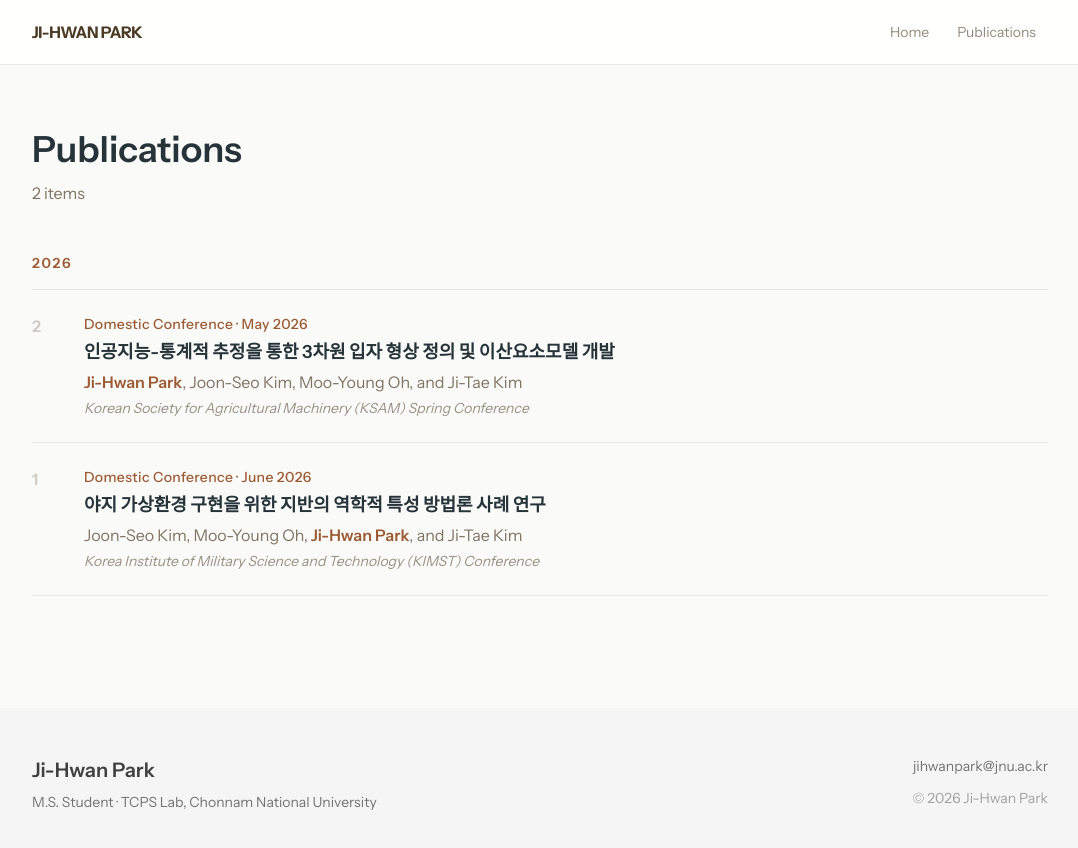
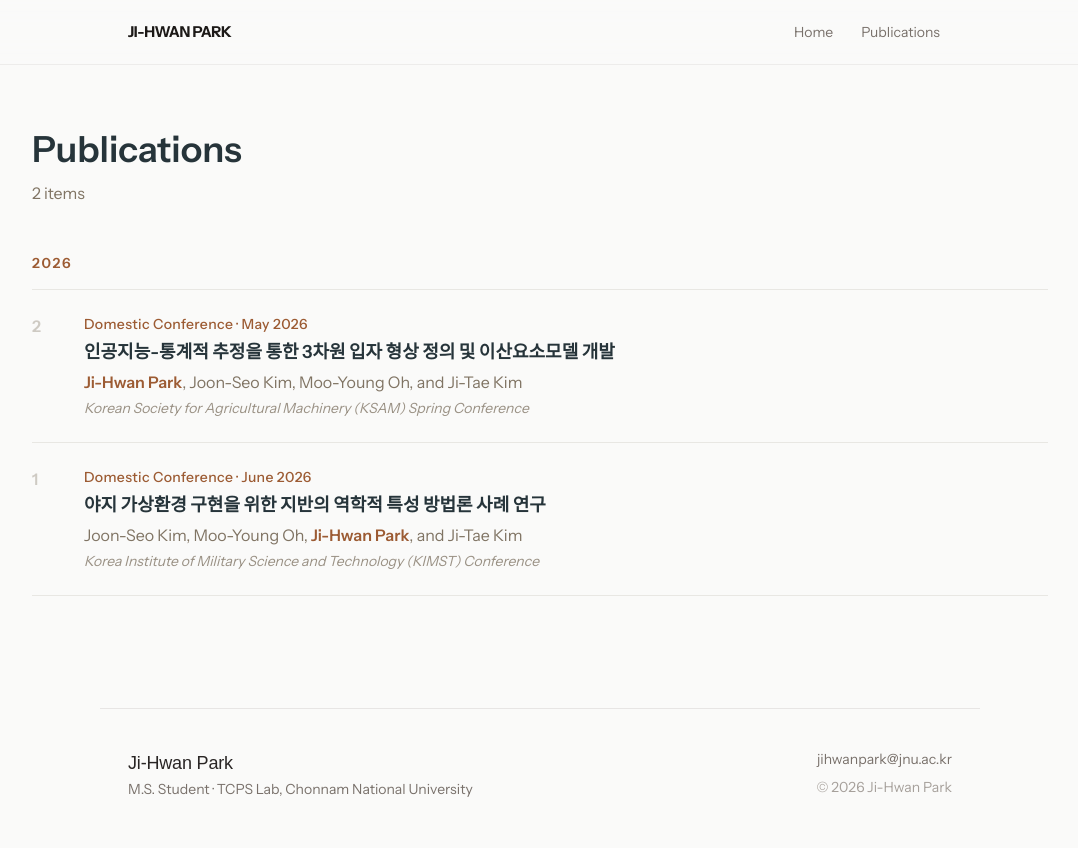
Before and after one commit to jihwannpark/jihwannpark.github.io, a Next.js app: page /publications in a window 1280 px wide. Shown: the top 848 px of the page, without its empty margins (100-1178 px from the left). Built offline with nearby package versions, Linux system fonts and the light colour scheme; a web font is replaced by a local one.

Commit message:
Redesign part 2: Nav, Footer, Socials (seokhyeon.com style)Redesign part 2: Nav, Footer, Socials

```diff
--- a/src/components/Footer.tsx
+++ b/src/components/Footer.tsx
@@ -2,35 +2,30 @@ import { profile } from "@/lib/content";
 
 export default function Footer() {
   return (
-    <footer className="w-full font-sans">
-      <div className="mx-auto mt-24 w-full rounded-t-[32px] bg-neutral-100 py-12 md:rounded-t-[48px]">
-        <div
-          className="mx-auto flex w-full max-w-[1080px] flex-col justify-between gap-6 text-sm text-neutral-500 md:flex-row"
+    <footer
+      className="mx-auto mt-24 w-full max-w-[880px] border-t border-stone-200 py-10"
       style={{
-            paddingLeft: "clamp(20px, 5vw, 32px)",
-            paddingRight: "clamp(20px, 5vw, 32px)",
+        paddingLeft: "clamp(20px, 5vw, 28px)",
+        paddingRight: "clamp(20px, 5vw, 28px)",
       }}
     >
+      <div className="flex flex-col justify-between gap-4 text-sm text-stone-500 sm:flex-row">
         <div>
-            <p className="mb-2 text-xl font-semibold text-neutral-700">
-              {profile.name}
-            </p>
-            <p>
+          <p className="font-serif text-lg text-stone-800">{profile.name}</p>
+          <p className="mt-0.5">
             {profile.role} · {profile.affiliation}
           </p>
         </div>
-
-          <div className="text-left md:text-right">
+        <div className="text-left sm:text-right">
           <a
             href={`mailto:${profile.email}`}
-              className="transition hover:text-[#9c5b33]"
+            className="transition hover:text-[#c2410c]"
           >
             {profile.email}
           </a>
-            <p className="mt-3 text-neutral-400">
+          <p className="mt-2 text-stone-400">
             © {new Date().getFullYear()} {profile.name}
           </p>
-          </div>
         </div>
       </div>
     </footer>
--- a/src/components/Nav.tsx
+++ b/src/components/Nav.tsx
@@ -13,22 +13,22 @@ export default function Nav() {
   const pathname = usePathname();
 
   return (
-    <nav className="sticky top-0 z-50 w-full border-b border-[#4b3a24]/10 bg-white/85 backdrop-blur-md">
+    <nav className="sticky top-0 z-50 w-full border-b border-stone-200/70 bg-[#fafaf9]/85 backdrop-blur-md">
       <div
-        className="mx-auto flex h-16 w-full max-w-[1080px] items-center justify-between"
+        className="mx-auto flex h-16 w-full max-w-[880px] items-center justify-between"
         style={{
-          paddingLeft: "clamp(20px, 5vw, 32px)",
-          paddingRight: "clamp(20px, 5vw, 32px)",
+          paddingLeft: "clamp(20px, 5vw, 28px)",
+          paddingRight: "clamp(20px, 5vw, 28px)",
         }}
       >
         <Link
           href="/"
-          className="font-nav text-base font-bold tracking-tight text-[#4b3a24]"
+          className="text-[15px] font-bold tracking-tight text-stone-900"
         >
           {profile.name.toUpperCase()}
         </Link>
 
-        <div className="flex items-center gap-1 font-nav text-sm">
+        <div className="flex items-center gap-1 text-sm">
           {ITEMS.map((item) => {
             const active =
               item.href === "/"
@@ -40,8 +40,8 @@ export default function Nav() {
                 href={item.href}
                 className={`rounded-full px-3 py-1.5 transition ${
                   active
-                    ? "bg-[#4b3a24]/8 font-semibold text-[#4b3a24]"
-                    : "text-[#4b3a24]/60 hover:text-[#4b3a24]"
+                    ? "font-semibold text-stone-900"
+                    : "text-stone-500 hover:text-stone-900"
                 }`}
               >
                 {item.label}
@@ -53,7 +53,7 @@ export default function Nav() {
               href={profile.cv}
               target="_blank"
               rel="noopener noreferrer"
-              className="rounded-full px-3 py-1.5 text-[#4b3a24]/60 transition hover:text-[#4b3a24]"
+              className="rounded-full px-3 py-1.5 text-stone-500 transition hover:text-stone-900"
             >
               CV
             </a>
--- /dev/null
+++ b/src/components/Socials.tsx
@@ -0,0 +1,92 @@
+import { profile } from "@/lib/content";
+
+/** Small circular icon buttons for email + external profile links. */
+
+function iconFor(label: string) {
+  const l = label.toLowerCase();
+  const common = {
+    width: 16,
+    height: 16,
+    viewBox: "0 0 24 24",
+    fill: "none",
+    stroke: "currentColor",
+    strokeWidth: 1.8,
+    strokeLinecap: "round" as const,
+    strokeLinejoin: "round" as const,
+  };
+  if (l.includes("mail") || l.includes("email"))
+    return (
+      <svg {...common}>
+        <rect x="3" y="5" width="18" height="14" rx="2" />
+        <path d="m3 7 9 6 9-6" />
+      </svg>
+    );
+  if (l.includes("github"))
+    return (
+      <svg width="16" height="16" viewBox="0 0 24 24" fill="currentColor">
+        <path d="M12 2C6.48 2 2 6.58 2 12.25c0 4.53 2.87 8.37 6.84 9.73.5.1.68-.22.68-.49l-.01-1.7c-2.78.62-3.37-1.37-3.37-1.37-.45-1.18-1.11-1.5-1.11-1.5-.91-.63.07-.62.07-.62 1 .07 1.53 1.06 1.53 1.06.89 1.56 2.34 1.11 2.91.85.09-.66.35-1.11.63-1.37-2.22-.26-4.56-1.14-4.56-5.05 0-1.11.39-2.02 1.03-2.74-.1-.26-.45-1.3.1-2.71 0 0 .84-.28 2.75 1.05a9.3 9.3 0 0 1 5 0c1.91-1.33 2.75-1.05 2.75-1.05.55 1.41.2 2.45.1 2.71.64.72 1.03 1.63 1.03 2.74 0 3.92-2.34 4.78-4.57 5.03.36.32.68.94.68 1.9l-.01 2.82c0 .27.18.6.69.49A10.03 10.03 0 0 0 22 12.25C22 6.58 17.52 2 12 2Z" />
+      </svg>
+    );
+  if (l.includes("scholar"))
+    return (
+      <svg width="16" height="16" viewBox="0 0 24 24" fill="currentColor">
+        <path d="M12 3 1 9l11 6 9-4.91V17h2V9L12 3Z" />
+        <path d="M5 13.18v3.5L12 20l7-3.32v-3.5L12 16.5 5 13.18Z" />
+      </svg>
+    );
+  if (l.includes("linkedin"))
+    return (
+      <svg width="16" height="16" viewBox="0 0 24 24" fill="currentColor">
+        <path d="M4.98 3.5a2.5 2.5 0 1 0 0 5 2.5 2.5 0 0 0 0-5ZM3 9h4v12H3V9Zm7 0h3.8v1.64h.05c.53-.95 1.83-1.95 3.77-1.95 4.03 0 4.78 2.5 4.78 5.76V21h-4v-5.22c0-1.25-.02-2.85-1.9-2.85-1.9 0-2.2 1.36-2.2 2.76V21h-4V9Z" />
+      </svg>
+    );
+  if (l === "x" || l.includes("twitter"))
+    return (
+      <svg width="15" height="15" viewBox="0 0 24 24" fill="currentColor">
+        <path d="M18.24 2H21.5l-7.13 8.15L22.75 22h-6.56l-5.14-6.72L5.17 22H1.9l7.62-8.71L1.25 2h6.72l4.65 6.15L18.24 2Zm-1.15 18h1.81L7.01 3.9H5.06L17.09 20Z" />
+      </svg>
+    );
+  return <span className="text-[11px] font-semibold">{label.slice(0, 2)}</span>;
+}
+
+export default function Socials() {
+  const links = profile.links.filter((l) => l.url);
+
+  return (
+    <div className="mt-6 flex flex-wrap items-center gap-2.5">
+      <a
+        href={`mailto:${profile.email}`}
+        aria-label="Email"
+        title={profile.email}
+        className="flex h-9 w-9 items-center justify-center rounded-full border border-stone-300 text-stone-500 transition hover:border-[#c2410c] hover:text-[#c2410c]"
+      >
+        {iconFor("email")}
+      </a>
+
+      {links.map((l) => (
+        <a
+          key={l.label}
+          href={l.url}
+          target="_blank"
+          rel="noopener noreferrer"
+          aria-label={l.label}
+          title={l.label}
+          className="flex h-9 w-9 items-center justify-center rounded-full border border-stone-300 text-stone-500 transition hover:border-[#c2410c] hover:text-[#c2410c]"
+        >
+          {iconFor(l.label)}
+        </a>
+      ))}
+
+      {profile.cv && (
+        <a
+          href={profile.cv}
+          target="_blank"
+          rel="noopener noreferrer"
+          className="flex h-9 items-center rounded-full border border-stone-300 px-4 text-sm font-medium text-stone-600 transition hover:border-[#c2410c] hover:text-[#c2410c]"
+        >
+          CV
+        </a>
+      )}
+    </div>
+  );
+}
```
Lines whose indentation alone changed are shown as unchanged.
